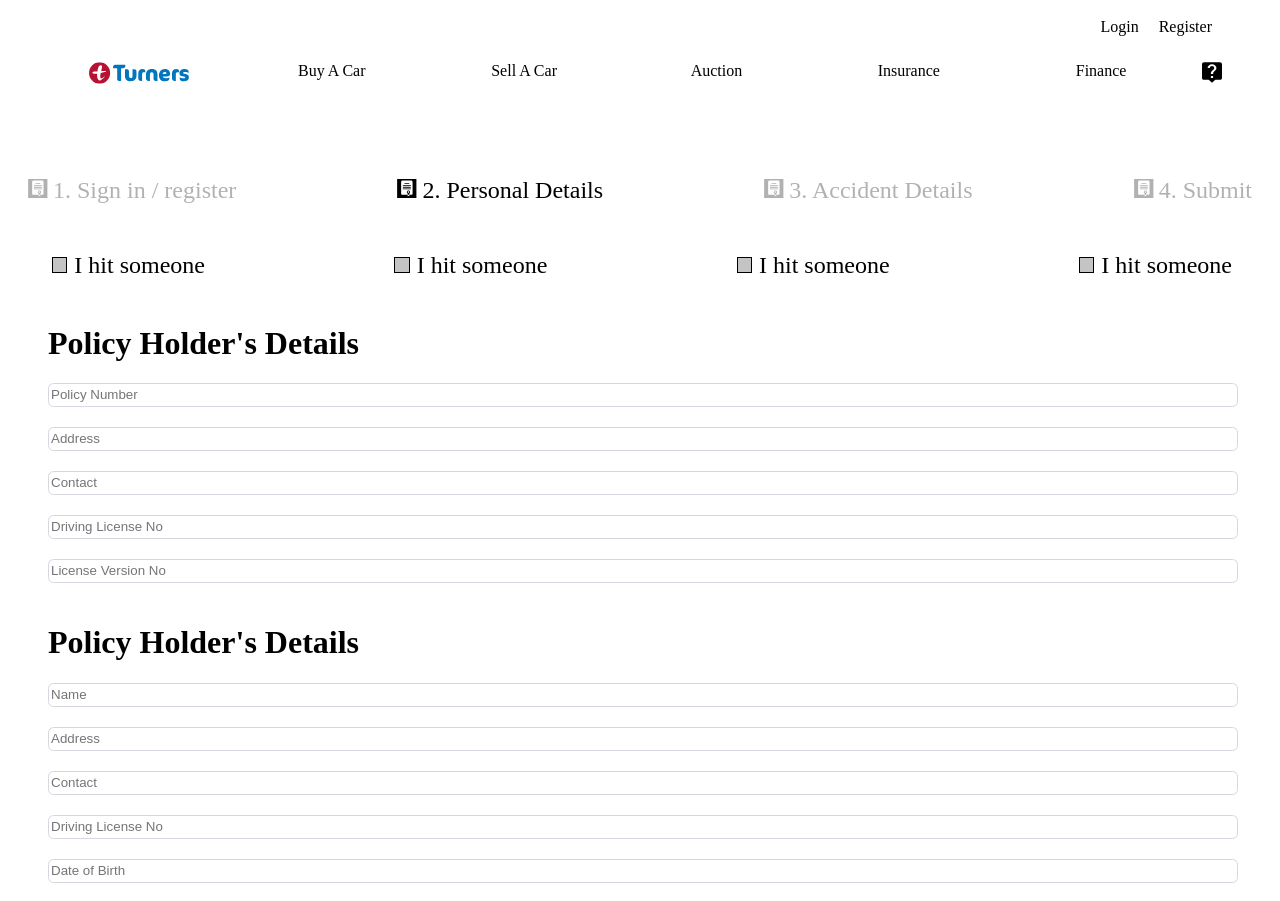
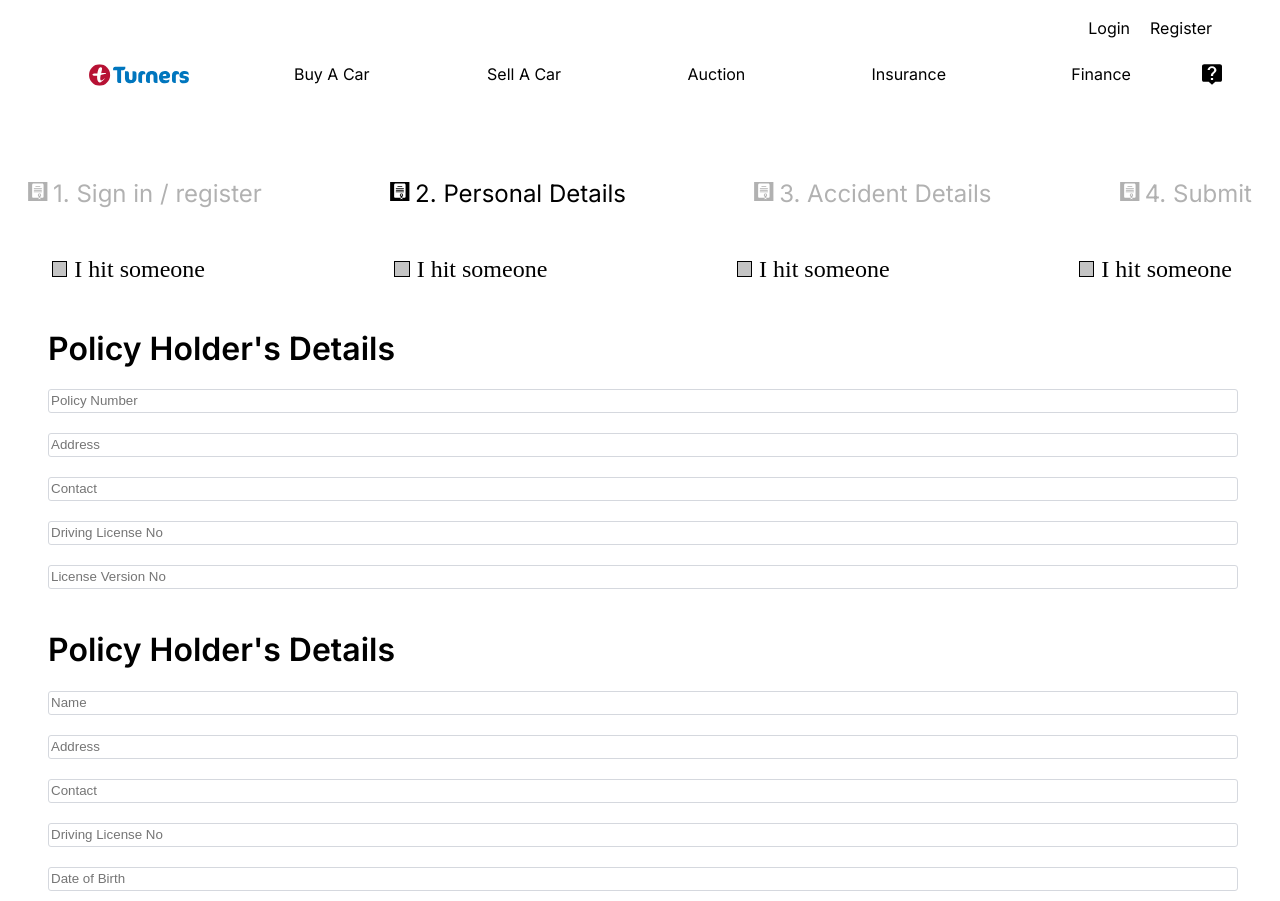
Before and after one commit to vsm688/mission5, a React (Create React App) app: page /claimform in a window 1280 px wide. Shown: the top 901 px of the page. Built offline with nearby package versions, Linux system fonts and the light colour scheme.

Commit message:
added font styles

```diff
--- a/public/index.html
+++ b/public/index.html
@@ -1,20 +1,21 @@
 <!DOCTYPE html>
 <html lang="en">
+
 <head>
   <meta charset="utf-8" />
   <link rel="icon" href="%PUBLIC_URL%/favicon.ico" />
   <meta name="viewport" content="width=device-width, initial-scale=1" />
   <meta name="theme-color" content="#000000" />
-    <meta
-      name="description"
-      content="Web site created using create-react-app"
-    />
+  <meta name="description" content="Web site created using create-react-app" />
   <link rel="apple-touch-icon" href="%PUBLIC_URL%/logo192.png" />
   <!--
       manifest.json provides metadata used when your web app is installed on a
       user's mobile device or desktop. See https://developers.google.com/web/fundamentals/web-app-manifest/
     -->
   <link rel="manifest" href="%PUBLIC_URL%/manifest.json" />
+  <link rel="preconnect" href="https://fonts.googleapis.com">
+  <link rel="preconnect" href="https://fonts.gstatic.com" crossorigin>
+  <link href="https://fonts.googleapis.com/css2?family=Inter:wght@100;200;300;400;600&display=swap" rel="stylesheet">
   <!--
       Notice the use of %PUBLIC_URL% in the tags above.
       It will be replaced with the URL of the `public` folder during the build.
@@ -26,6 +27,7 @@
     -->
   <title>React App</title>
 </head>
+
 <body>
   <noscript>You need to enable JavaScript to run this app.</noscript>
   <div id="root"></div>
@@ -40,4 +42,5 @@
       To create a production bundle, use `npm run build` or `yarn build`.
     -->
 </body>
+
 </html>
--- a/src/components/styles/BottomButtonGroup.styled.js
+++ b/src/components/styles/BottomButtonGroup.styled.js
@@ -66,6 +66,7 @@
   display: flex;
   height: 20%;
   justify-content: center;
+  font-family: 'Inter', sans-serif;
 `;
 
 export const StyledRoundButtonText = styled.p`
@@ -73,4 +74,5 @@
   justify-content: center;
   font-size: 20px;
   align-items: center;
+  font-family: 'Inter', sans-serif;
 `;
--- a/src/components/styles/Navbar.styled.js
+++ b/src/components/styles/Navbar.styled.js
@@ -17,6 +17,7 @@
     align-items: center;
     flex-direction: column;
     width: calc(100vw / 7);
+    font-family: 'Inter', sans-serif;
 
     &:hover{
         cursor: pointer;
@@ -50,6 +51,7 @@
 export const StyledSignInRegisterButton = styled.div`
     display:flex;
     padding: 10px;
+    font-family: 'Inter', sans-serif;
 `
 
 export const StyledSocialsContainer = styled.div`
@@ -66,7 +68,7 @@
 `
 
 export const StyledNavBarButton = styled.div`
-
+    font-family: 'Inter', sans-serif;
 `
 
 export const StyledNavBarDropDownMenu = styled.div`
--- a/src/components/styles/PersonalDetailsForm.Styled.js
+++ b/src/components/styles/PersonalDetailsForm.Styled.js
@@ -6,6 +6,7 @@
 `;
 
 export const StyledRadioButtonWrapperInner = styled.div`
+  font-family: 'Inter', sans-serif;
   input[type="radio"] {
     padding: 0.5em;
     -webkit-appearance: none;
@@ -32,6 +33,7 @@
 export const PolicyHeaderDetails = styled.div`
   display: flex;
   flex-direction: column;
+  font-family: 'Inter', sans-serif;
 `;
 export const PolicyHoldersForm = styled.form`
   display: flex;
@@ -43,8 +45,9 @@
   width: 100%;
   height: 20px;
   border: 1.36364px solid #d5d8de;
-  border-radius: 5.45455px;
+  border-radius: 3px;
   margin-bottom: 20px;
+
 `;
 
 export const StyledYesNoQuestions = styled.div`
@@ -56,6 +59,8 @@
 export const StyledYesnoActualQuestion = styled.div`
   display: flex;
   justify-content: space-between;
+  font-family: 'Inter', sans-serif;
+
 `;
 
 export const StyledYesNoButtonGroup = styled.div`
@@ -64,6 +69,7 @@
     border: none;
     margin-left: 10px;
     color: #2e98fb;
+    font-family: 'Inter', sans-serif;
   }
 `;
 
@@ -94,6 +100,7 @@
   p {
     margin-left: 5px;
     font-size: 1.5em;
+    font-family: 'Inter', sans-serif;
   }
 `;
 
--- a/src/global/GlobalStyle.js
+++ b/src/global/GlobalStyle.js
@@ -1,9 +1,11 @@
 import { createGlobalStyle } from "styled-components";
+
 
 const GlobalStyle = createGlobalStyle`
     body{
         margin :0;
         padding :0;
+
 
     }
     #root{
@@ -11,6 +13,8 @@
         flex-direction: column;
 
     }
+
+
 `
 
 export default GlobalStyle;
```
Lines whose indentation alone changed are shown as unchanged.
